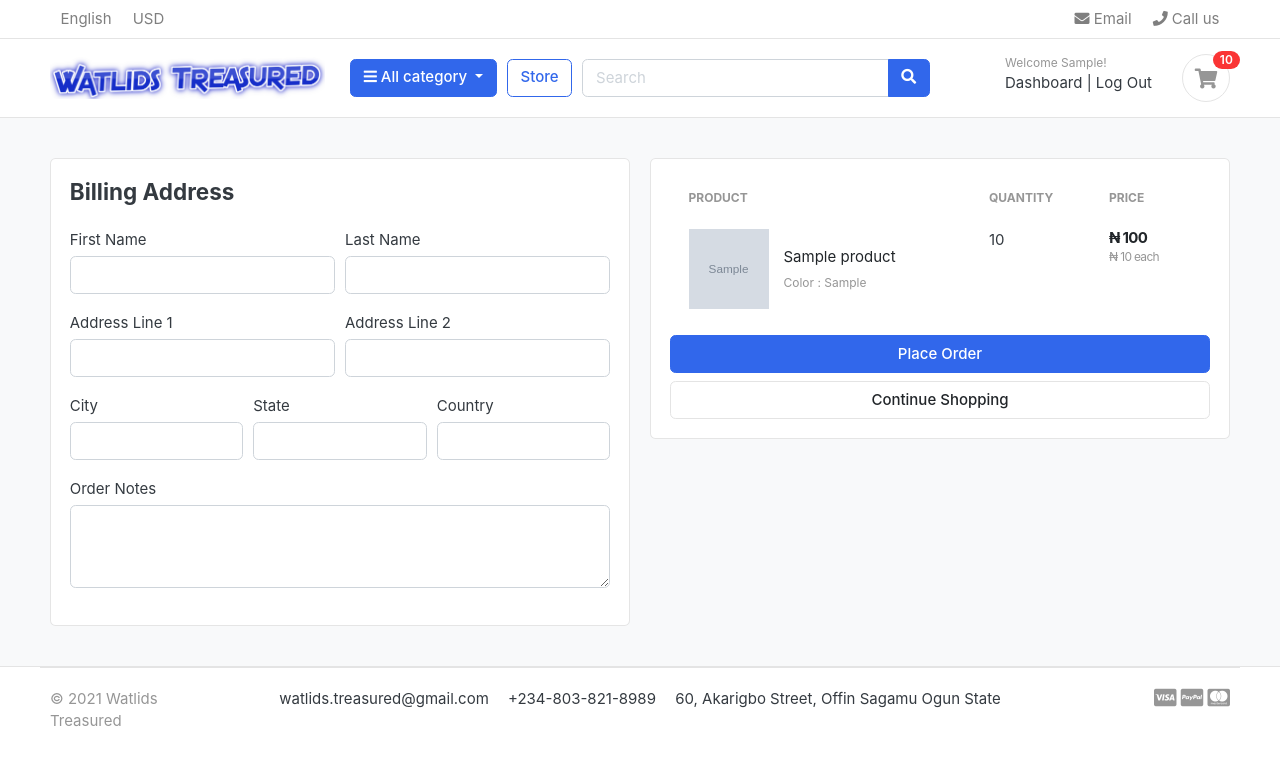
After one commit to luqmanshof/django-ecommerce, a Django app: page /cart/checkout/ in a window 1280 px wide. The commit adds this page. Shown: the top 765 px of the page. Run offline with Django 3.2, Linux system fonts and the light colour scheme; a user stored in the database is signed in; tables that the repository leaves empty hold one stand-in row (values such as "Sample post"); grey boxes marked "Sample" are stand-in pictures; some libraries are stand-ins or nearby versions; some web fonts are replaced.

Commit message:
Login user Cart and checkout page

```diff
--- a/carts/context_processors.py
+++ b/carts/context_processors.py
@@ -8,8 +8,11 @@ def counter(request):
         return ()
     else:
         try:
-            cart = Cart.objects.filter(cart_id=_cart_id(request))
-            cart_items = CartItem.objects.all().filter(cart=cart[:1])
+            if request.user.is_authenticated:
+                cart_items = CartItem.objects.all().filter(user=request.user)
+            else:
+                cart = Cart.objects.filter(cart_id=_cart_id(request))
+                cart_items = CartItem.objects.all().filter(cart=cart[:1])
             for cart_item in cart_items:
                 cart_count += cart_item.quantity
         except Cart.DoesNotExist:
--- a/carts/models.py
+++ b/carts/models.py
@@ -1,5 +1,6 @@
 from store.models import Product, Variation
 from django.db import models
+from accounts.models import Account
 
 # Create your models here.
 
@@ -13,9 +14,10 @@ class Cart(models.Model):
 
 
 class CartItem(models.Model):
+    user = models.ForeignKey(Account, on_delete=models.CASCADE, null=True)
     product = models.ForeignKey(Product, on_delete=models.CASCADE)
     variations = models.ManyToManyField(Variation, blank=True)
-    cart = models.ForeignKey(Cart, on_delete=models.CASCADE)
+    cart = models.ForeignKey(Cart, on_delete=models.CASCADE, null=True)
     quantity = models.IntegerField()
     is_active = models.BooleanField(default=True)
 
--- a/carts/urls.py
+++ b/carts/urls.py
@@ -8,4 +8,5 @@ urlpatterns = [
          views.remove_cart, name='remove_cart'),
     path('delete_cart_item/<int:product_id>/<int:cart_item_id>/',
          views.delete_cart_item, name='delete_cart_item'),
+    path('checkout/', views.checkout, name='checkout'),
 ]
--- a/carts/views.py
+++ b/carts/views.py
@@ -3,6 +3,7 @@ from django.http.response import HttpResponse
 from carts.models import Cart, CartItem
 from store.models import Product, Variation
 from django.shortcuts import get_object_or_404, redirect, render
+from django.contrib.auth.decorators import login_required
 
 # Create your views here.
 
@@ -15,85 +16,151 @@ def _cart_id(request):
 
 
 def add_cart(request, product_id):
+    current_user = request.user
     product = Product.objects.get(id=product_id)  # get the product
-    product_variation = []
-    if request.method == 'POST':
-        for item in request.POST:
-            key = item
-            value = request.POST[key]
 
-            try:
-                variation = Variation.objects.get(
-                    product=product, variation_category__iexact=key, variation_value__iexact=value)
-                product_variation.append(variation)
-            except:
-                pass
+    if current_user.is_authenticated:
+        product_variation = []
+        if request.method == 'POST':
+            for item in request.POST:
+                key = item
+                value = request.POST[key]
 
-    try:
-        # get the cart using the cart_id in the session
-        cart = Cart.objects.get(cart_id=_cart_id(request))
-    except Cart.DoesNotExist:
-        cart = Cart.objects.create(
-            cart_id=_cart_id(request)
-        )
-    cart.save()
+                try:
+                    variation = Variation.objects.get(
+                        product=product, variation_category__iexact=key, variation_value__iexact=value)
+                    product_variation.append(variation)
+                except:
+                    pass
 
-    is_cart_item_exist = CartItem.objects.filter(
-        product=product, cart=cart).exists()
+        is_cart_item_exist = CartItem.objects.filter(
+            product=product, user=current_user).exists()
 
-    if is_cart_item_exist:
-        cart_item = CartItem.objects.filter(product=product, cart=cart)
-        # existing variations -> database
-        # current variation -> product_variation
-        # item_id -> database
+        if is_cart_item_exist:
+            cart_item = CartItem.objects.filter(
+                product=product, user=current_user)
 
-        ex_var_list = []
-        id = []
-        for item in cart_item:
-            existing_variation = item.variations.all()
-            ex_var_list.append(list(existing_variation))
-            id.append(item.id)
+            ex_var_list = []
+            id = []
+            for item in cart_item:
+                existing_variation = item.variations.all()
+                ex_var_list.append(list(existing_variation))
+                id.append(item.id)
 
-        if product_variation in ex_var_list:
-            # Increase cart item qty
-            index = ex_var_list.index(product_variation)
-            item_id = id[index]
-            item = CartItem.objects.get(product=product, id=item_id)
-            item.quantity += 1
-            item.save()
+            if product_variation in ex_var_list:
+                # Increase cart item qty
+                index = ex_var_list.index(product_variation)
+                item_id = id[index]
+                item = CartItem.objects.get(product=product, id=item_id)
+                item.quantity += 1
+                item.save()
+            else:
+                # create a new cart item
+                item = CartItem.objects.create(
+                    product=product,
+                    quantity=1,
+                    user=current_user
+                )
+                if len(product_variation) > 0:
+                    item.variations.clear()
+                    item.variations.add(*product_variation)
+                item.save()
+
         else:
-            # create a new cart item
-            item = CartItem.objects.create(
+            cart_item = CartItem.objects.create(
                 product=product,
                 quantity=1,
-                cart=cart
+                user=current_user,
             )
             if len(product_variation) > 0:
-                item.variations.clear()
-                item.variations.add(*product_variation)
-            item.save()
+                cart_item.variations.clear()
+                for item in product_variation:
+                    cart_item.variations.add(item)
 
+            cart_item.save()
+        return redirect('cart')
     else:
-        cart_item = CartItem.objects.create(
-            product=product,
-            quantity=1,
-            cart=cart,
-        )
-        if len(product_variation) > 0:
-            cart_item.variations.clear()
-            for item in product_variation:
-                cart_item.variations.add(item)
+        product_variation = []
+        if request.method == 'POST':
+            for item in request.POST:
+                key = item
+                value = request.POST[key]
 
-        cart_item.save()
-    return redirect('cart')
+                try:
+                    variation = Variation.objects.get(
+                        product=product, variation_category__iexact=key, variation_value__iexact=value)
+                    product_variation.append(variation)
+                except:
+                    pass
+        try:
+            # get the cart using the cart_id in the session
+            cart = Cart.objects.get(cart_id=_cart_id(request))
+        except Cart.DoesNotExist:
+            cart = Cart.objects.create(
+                cart_id=_cart_id(request)
+            )
+        cart.save()
+
+        is_cart_item_exist = CartItem.objects.filter(
+            product=product, cart=cart).exists()
+
+        if is_cart_item_exist:
+            cart_item = CartItem.objects.filter(product=product, cart=cart)
+            # existing variations -> database
+            # current variation -> product_variation
+            # item_id -> database
+
+            ex_var_list = []
+            id = []
+            for item in cart_item:
+                existing_variation = item.variations.all()
+                ex_var_list.append(list(existing_variation))
+                id.append(item.id)
+
+            if product_variation in ex_var_list:
+                # Increase cart item qty
+                index = ex_var_list.index(product_variation)
+                item_id = id[index]
+                item = CartItem.objects.get(product=product, id=item_id)
+                item.quantity += 1
+                item.save()
+            else:
+                # create a new cart item
+                item = CartItem.objects.create(
+                    product=product,
+                    quantity=1,
+                    cart=cart
+                )
+                if len(product_variation) > 0:
+                    item.variations.clear()
+                    item.variations.add(*product_variation)
+                item.save()
+
+        else:
+            cart_item = CartItem.objects.create(
+                product=product,
+                quantity=1,
+                cart=cart,
+            )
+            if len(product_variation) > 0:
+                cart_item.variations.clear()
+                for item in product_variation:
+                    cart_item.variations.add(item)
+
+            cart_item.save()
+        return redirect('cart')
 
 
 def remove_cart(request, product_id, cart_item_id):
-    cart = Cart.objects.get(cart_id=_cart_id(request))
     product = get_object_or_404(Product, id=product_id)
     try:
-        cart_item = CartItem.objects.get(
-            product=product, cart=cart, id=cart_item_id)
+        if request.user.is_authenticated:
+            cart_item = CartItem.objects.get(
+                product=product, user=request.user, id=cart_item_id)
+        else:
+            cart = Cart.objects.get(cart_id=_cart_id(request))
+            cart_item = CartItem.objects.get(
+                product=product, cart=cart, id=cart_item_id)
         if cart_item.quantity > 1:
             cart_item.quantity -= 1
             cart_item.save()
@@ -106,19 +173,30 @@ def remove_cart(request, product_id, cart_item_id):
 
 
 def delete_cart_item(request, product_id, cart_item_id):
-    cart = Cart.objects.get(cart_id=_cart_id(request))
     product = get_object_or_404(Product, id=product_id)
-    cart_item = CartItem.objects.get(
-        product=product, cart=cart, id=cart_item_id)
+    if request.user.is_authenticated:
+        cart_item = CartItem.objects.get(
+            product=product, user=request.user, id=cart_item_id)
+    else:
+        cart = Cart.objects.get(cart_id=_cart_id(request))
+        cart_item = CartItem.objects.get(
+            product=product, cart=cart, id=cart_item_id)
     cart_item.delete()
 
     return redirect('cart')
 
 
-def cart(request, total=0, quantity=0, cart_items=None):
+def cart(request, total=0, quantity=0,  cart_items=None):
+
     try:
-        cart = Cart.objects.get(cart_id=_cart_id(request))
-        cart_items = CartItem.objects.filter(cart=cart, is_active=True)
+        tax = 0
+        grand_total = 0
+        if request.user.is_authenticated:
+            cart_items = CartItem.objects.filter(
+                user=request.user, is_active=True)
+        else:
+            cart = Cart.objects.get(cart_id=_cart_id(request))
+            cart_items = CartItem.objects.filter(cart=cart, is_active=True)
         for cart_item in cart_items:
             total += (cart_item.product.price * cart_item.quantity)
             quantity = cart_item.quantity
@@ -136,3 +214,33 @@ def cart(request, total=0, quantity=0, cart_items=None):
         'grand_total': grand_total,
     }
     return render(request, 'store/cart.html', context)
+
+
+@login_required(login_url='login')
+def checkout(request, total=0, quantity=0,  cart_items=None):
+    try:
+        tax = 0
+        grand_total = 0
+        if request.user.is_authenticated:
+            cart_items = CartItem.objects.filter(
+                user=request.user, is_active=True)
+        else:
+            cart = Cart.objects.get(cart_id=_cart_id(request))
+            cart_items = CartItem.objects.filter(cart=cart, is_active=True)
+        for cart_item in cart_items:
+            total += (cart_item.product.price * cart_item.quantity)
+            quantity = cart_item.quantity
+        tax = (0 * total)/100
+        grand_total = total + tax
+
+    except ObjectDoesNotExist:
+        pass  # Do nothing
+
+    context = {
+        'total': total,
+        'quantity': quantity,
+        'cart_items': cart_items,
+        'tax': tax,
+        'grand_total': grand_total,
+    }
+    return render(request, 'store/checkout.html', context)
--- a/templates/includes/navbar.html
+++ b/templates/includes/navbar.html
@@ -73,8 +73,8 @@
                                 <div class="widget-header">
                                     <small class="title text-muted">Welcome {{ user.first_name }}!</small>
                                     <div>
-                                        <a href="{% url 'logout' %}">Log Out</a> <span class="dark-transp"> | </span>
-                                        <a href="{% url 'dashboard' %}"> Dashboard</a>
+                                        <a href="{% url 'dashboard' %}"> Dashboard</a> <span class="dark-transp"> | </span>
+                                        <a href="{% url 'logout' %}">Log Out</a>
                                     </div>
                                 </div>
                                 {% endif %}
--- a/templates/store/cart.html
+++ b/templates/store/cart.html
@@ -99,7 +99,7 @@
                         <p class="text-center mb-3">
                             <img src="{% static './images/misc/payments.png' %}" height="26">
                         </p>
-                        <a href="./place-order.html" class="btn btn-primary btn-block"> Checkout </a>
+                        <a href="{% url 'checkout' %}" class="btn btn-primary btn-block"> Checkout </a>
                         <a href="{% url 'store' %}" class="btn btn-light btn-block">Continue Shopping</a>
                     </div> <!-- card-body.// -->
                     </div> <!-- card.// -->
--- /dev/null
+++ b/templates/store/checkout.html
@@ -0,0 +1,124 @@
+{% extends 'base.html' %}
+{% load static %}
+
+{% block content %}
+
+
+<section class="section-content padding-y bg">
+    <div class="container">
+
+        <form action="" method="POST">
+            <div class="row">
+                <aside class="col-lg-6">
+                    <div class="card">
+                        <div class="card-body">
+                            <h4 class="card-title mb-4">Billing Address</h4>
+                            <!-- XXXX -->
+                                {% csrf_token %}
+                                <div class="form-row">
+                                    <div class="col form-group">
+                                        <label for="">First Name</label>
+                                        <input type="text" name="first_name" class="form-control" required>
+                                    </div>
+                                    <div class="col form-group">
+                                        <label for="">Last Name</label>
+                                        <input type="text" name="last_name" class="form-control" required>
+                                    </div>
+                                </div>
+                                <div class="form-row">
+                                    <div class="col form-group">
+                                        <label for="">Address Line 1</label>
+                                        <input type="text" name="address_line_1" class="form-control" required>
+                                    </div>
+                                    <div class="col form-group">
+                                        <label for="">Address Line 2</label>
+                                        <input type="text" name="address_line_2" class="form-control" required>
+                                    </div>
+                                </div>
+                                <div class="form-row">
+                                    <div class="col form-group">
+                                        <label for="">City</label>
+                                        <input type="text" name="city" class="form-control" required>
+                                    </div>
+                                    <div class="col form-group">
+                                        <label for="">State</label>
+                                        <input type="text" name="state" class="form-control" required>
+                                    </div>
+                                    <div class="col form-group">
+                                        <label for="">Country</label>
+                                        <input type="text" name="country" class="form-control" required>
+                                    </div>
+                                </div>
+                                <div class="form-row">
+                                    <div class="col form-group">
+                                        <label for="">Order Notes</label>
+                                        <textarea name="order_note" cols="2" rows="3" class="form-control"></textarea>
+                                    </div>
+                                </div>
+                                <!-- XXXX -->
+                        </div>
+
+                    </div> <!-- card.// -->
+
+                </aside> <!-- col.// -->
+                <aside class="col-lg-6">
+
+                    <div class="card">
+                    <div class="card-body">
+                        <table class="table table-borderless table-shopping-cart">
+                            <thead class="text-muted">
+                            <tr class="small text-uppercase">
+                            <th scope="col">Product</th>
+                            <th scope="col" width="120">Quantity</th>
+                            <th scope="col" width="120">Price</th>
+                            </tr>
+                            </thead>
+                            <tbody>
+                                {% for cart_item in cart_items %}
+                                    <tr>
+                                        <td>
+                                            <figure class="itemside align-items-center">
+                                                <div class="aside"><a href="{{ cart_item.product.get_url }}"><img src="{{ cart_item.product.images.url }}" class="img-sm"></a></div>
+                                                <figcaption class="info">
+                                                    <a href="{{ cart_item.product.get_url }}" class="title text-dark">{{ cart_item.product.product_name }}</a>
+                                                    <p class="text-muted small">
+                                                        {% if cart_item.variations.all %}
+                                                            {% for item in cart_item.variations.all %}
+                                                                {{ item.variation_category | capfirst }} : {{ item.variation_value | capfirst }}
+                                                                <br>
+                                                            {% endfor %}
+                                                        {% endif %}
+                                                    </p>
+                                                </figcaption>
+                                            </figure>
+                                        </td>
+                                        <td>
+                                            <label for="">{{ cart_item.quantity }}</label>
+                                        </td>
+                                        <td>
+                                            <div class="price-wrap">
+                                                <var class="price"><span>&#8358;</span> {{ cart_item.sub_total }}</var>
+                                                <small class="text-muted"> <span>&#8358;</span> {{ cart_item.product.price }} each </small>
+                                            </div> <!-- price-wrap .// -->
+                                        </td>
+                                    </tr>
+                                {% endfor %}
+                            </tbody>
+                        </table>
+
+
+                        <button type="submit" name="submit" class="btn btn-primary btn-block">Place Order</button>
+                        <a href="{% url 'store' %}" class="btn btn-light btn-block">Continue Shopping</a>
+                    </div> <!-- card-body.// -->
+                    </div> <!-- card.// -->
+
+                </aside> <!-- col.// -->
+
+            </div> <!-- row.// -->
+        </form>
+    </div> <!-- container .//  -->
+</section>
+
+
+
+{% endblock %}
```
Also changed, not shown: accounts/views.py (+55 -1 lines), carts/migrations/0003_auto_20210406_0858.py (added).
